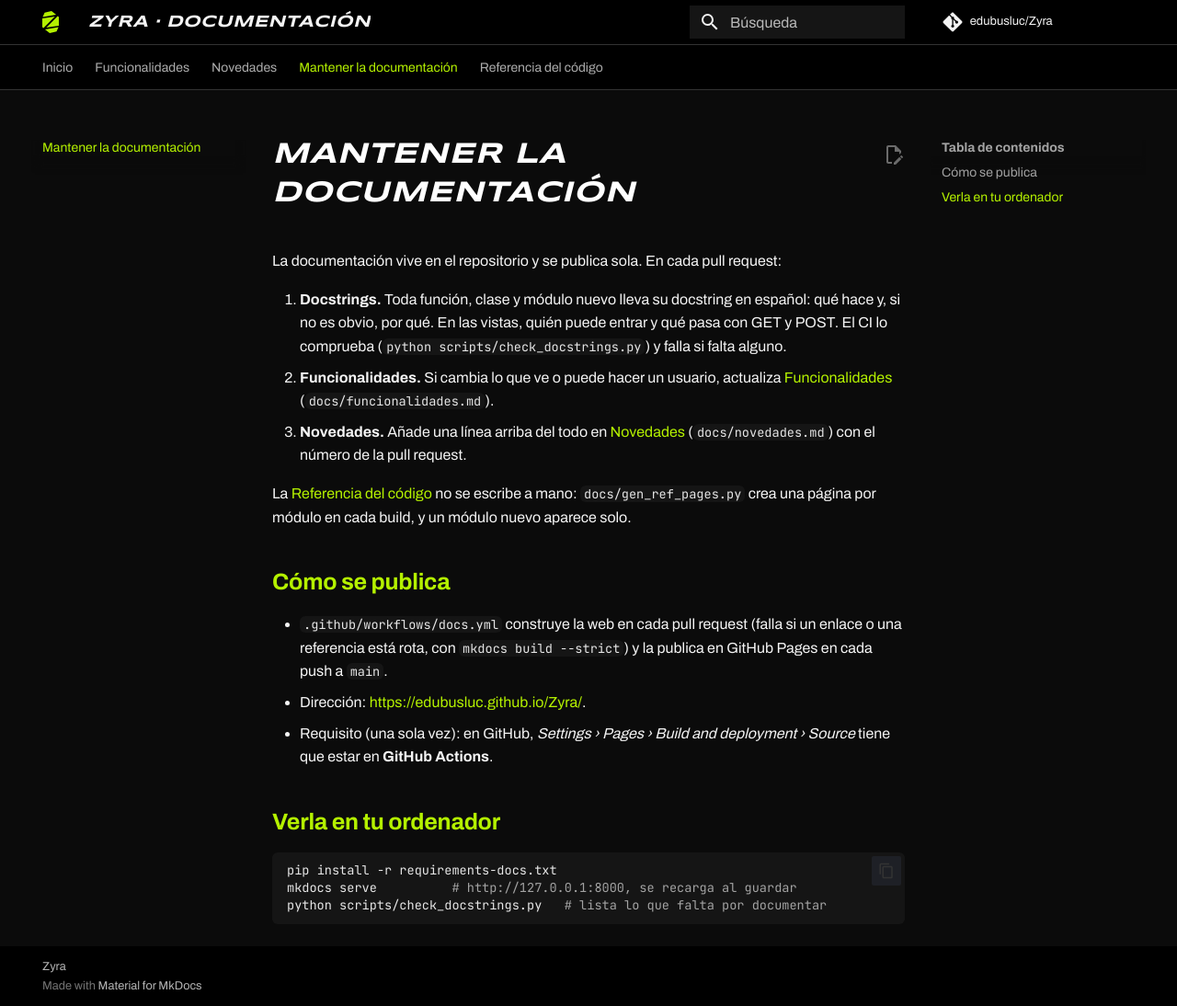
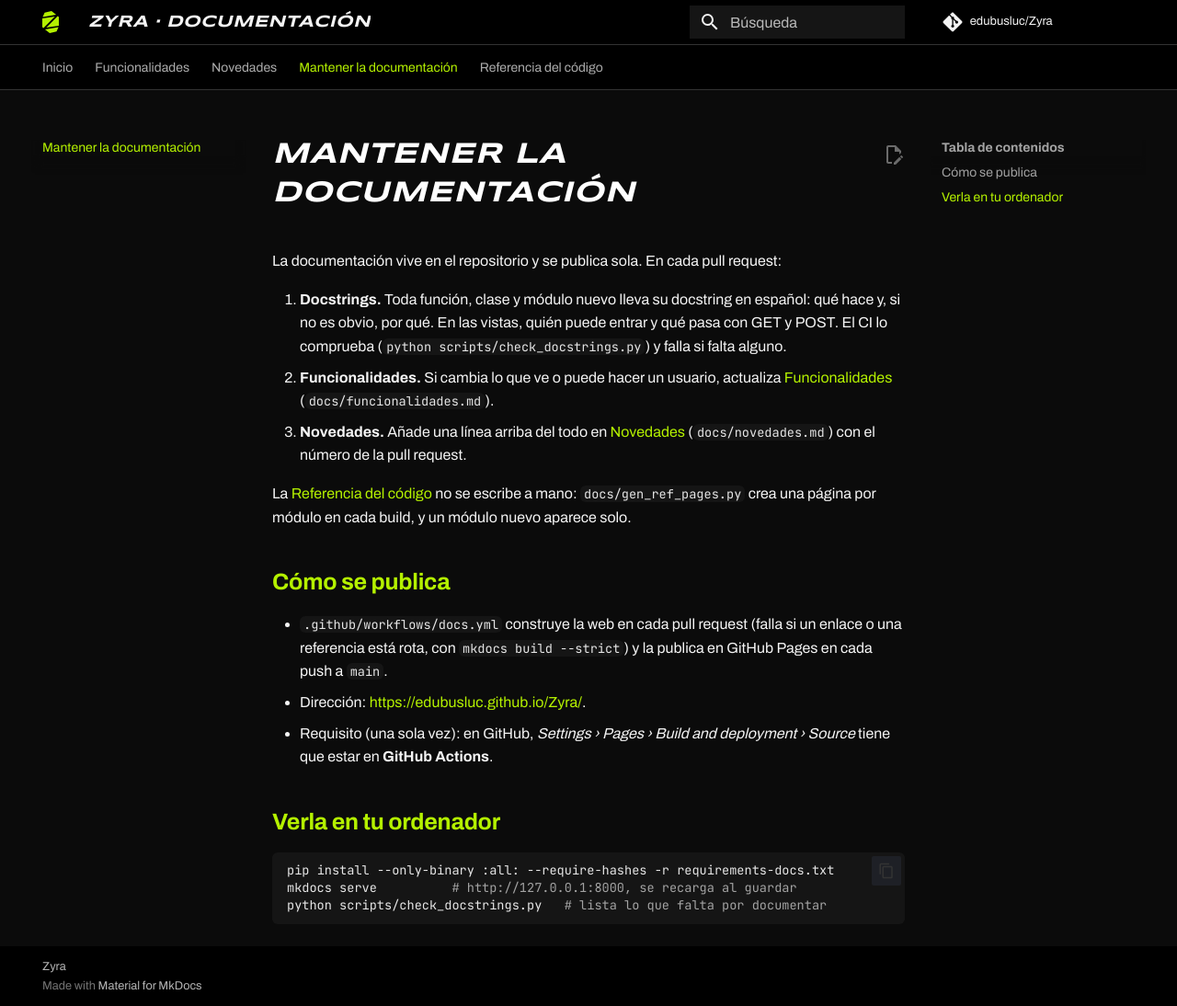
Before and after one commit to edubusluc/LOS-GLADIADORES, an MkDocs documentation site: the page built from docs/mantener-documentacion.md, in a window 1280 px wide and 1094 px high. Shown: the whole window at 92% size. Built offline with MkDocs 1.6.1 and Material for MkDocs 9.7.7, drawn with Linux system fonts in a browser that asks for light colours; comment, search, counter and statistics services are not loaded.

Commit message:
Web de documentación: dependencias fijadas con hashes e instaladas solo como wheels
SonarCloud: «Python dependencies should be locked to verified versions» y «package manager
scripts should not be executed during installation» en el workflow de la documentación.

Co-Authored-By: Claude Opus 5.5 (1M context) <noreply@anthropic.com>
Claude-Session: https://claude.ai/code/session_018iJ3LVeEoDAvMueG1ci2kR

````diff
--- a/docs/mantener-documentacion.md
+++ b/docs/mantener-documentacion.md
@@ -24,7 +24,7 @@ una página por módulo en cada build, y un módulo nuevo aparece solo.
 ## Verla en tu ordenador
 
 ```bash
-pip install -r requirements-docs.txt
+pip install --only-binary :all: --require-hashes -r requirements-docs.txt
 mkdocs serve          # http://127.0.0.1:8000, se recarga al guardar
 python scripts/check_docstrings.py   # lista lo que falta por documentar
 ```
--- a/mkdocs.yml
+++ b/mkdocs.yml
@@ -1,6 +1,6 @@
 # Web de documentación de Zyra (MkDocs + Material + mkdocstrings).
 # Se genera sola desde el código en cada push a main (.github/workflows/docs.yml).
-# En local: pip install -r requirements-docs.txt && mkdocs serve
+# En local: pip install --only-binary :all: --require-hashes -r requirements-docs.txt && mkdocs serve
 site_name: Zyra · Documentación
 site_description: Documentación funcional y de código de Zyra, la app para gestionar equipos de pádel.
 site_url: https://edubusluc.github.io/Zyra/
````
Also changed, not shown: requirements-docs.txt (+502 -7 lines), 2 other files.
